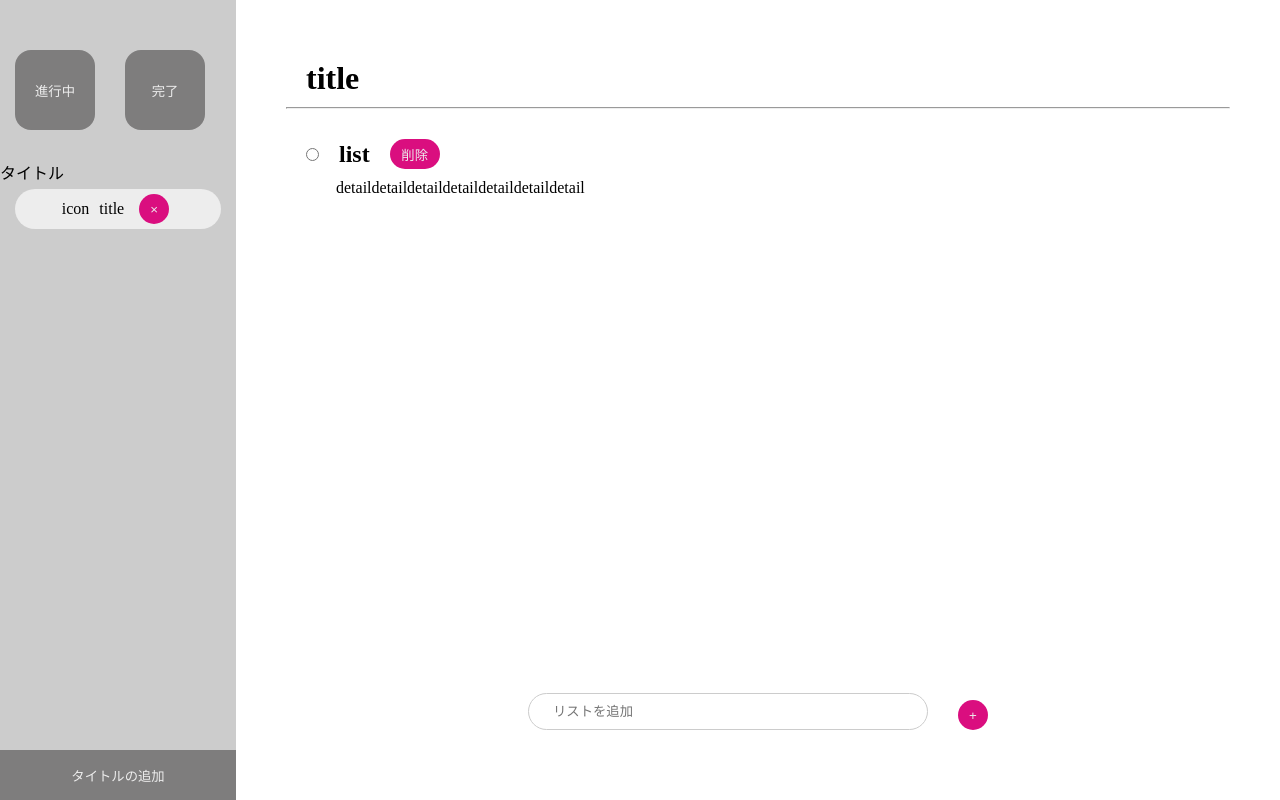
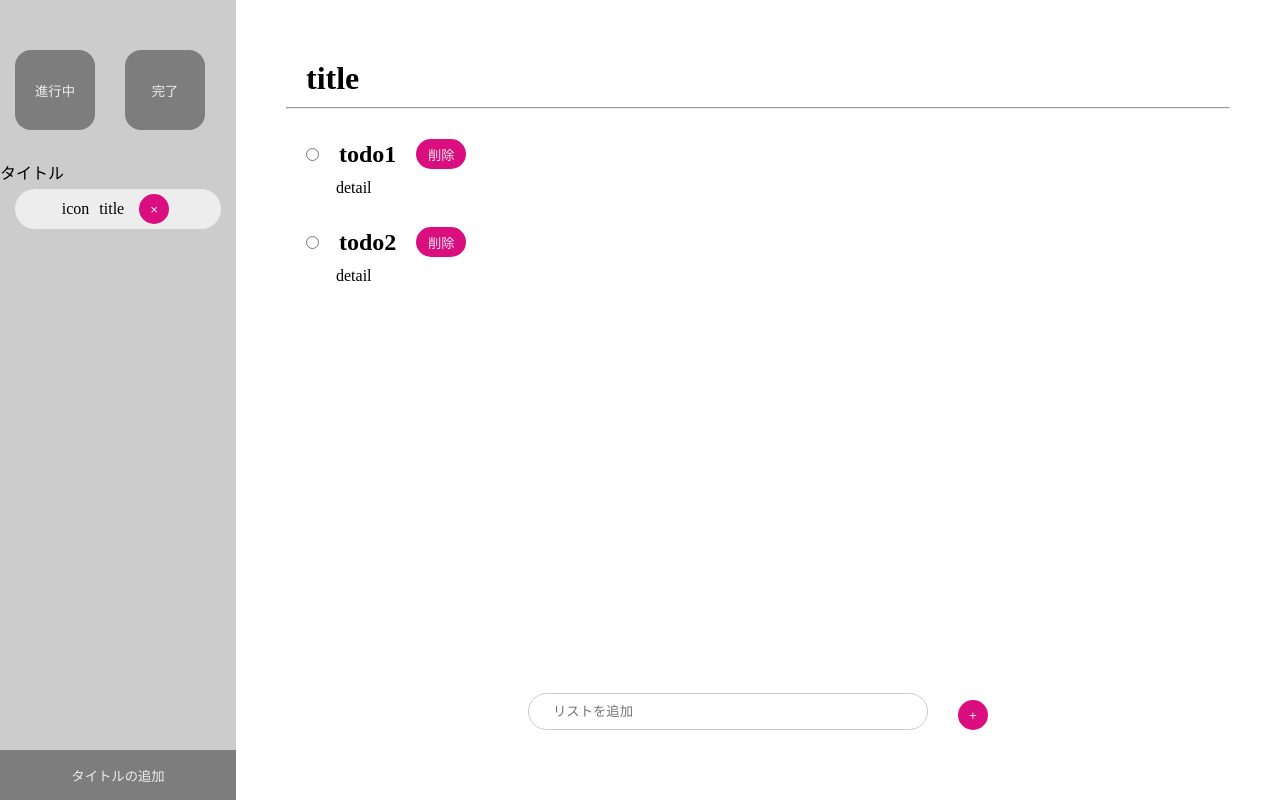
Before and after one commit to anAstrnt/first-todos-list, a React (Create React App) app: page / in a window 1280 px wide. Built offline with nearby package versions, Linux system fonts and the light colour scheme.

Commit message:
list入力欄の開発

```diff
--- a/src/App.jsx
+++ b/src/App.jsx
@@ -1,43 +1,41 @@
+import { useState } from "react";
+import { SideTable } from "./components/SideTable";
+import { MainTable } from "./components/MainTable";
 import "./style.css";
 
 export const App = () => {
+    const [inputText, setInputText] = useState("");
+    const [waitingTodo, setWaitingTodo] = useState(["todo1", "todo2"]);
+
+    const handleInputChange = (e) => {
+        setInputText(e.target.value);
+    };
+
+    const onClickAdd = () => {
+        if (inputText === "") {
+            return;
+        }
+        const newWaitingTodo = [...waitingTodo, inputText];
+        setWaitingTodo(newWaitingTodo);
+    };
+
+    const deleteButton = (index) => {
+        const newWaitingTodo = [...waitingTodo];
+        newWaitingTodo.splice(index, 1);
+
+        setWaitingTodo(newWaitingTodo);
+    };
+
     return (
         <div className="todoArea">
-            <div className="sideTable">
-                <button className="processButton">進行中</button>
-                <button className="completeButton">完了</button>
-                <p>タイトル</p>
-                <ul>
-                    <li>
-                        <div className="sideAreaTitle">
-                            <p>icon</p>
-                            <p>title</p>
-                            <button className="titleDeleteButton">×</button>
-                        </div>
-                    </li>
-                </ul>
-                <button className="addTitle">タイトルの追加</button>
-            </div>
-            <div className="mainTable">
-                <h1>title</h1>
-                <hr />
-                <ul>
-                    <li>
-                        <div className="todoList">
-                            <div className="changeStateButton">
-                                <input type="radio" />
-                                <h2>list</h2>
-                                <button className="listDeleteButton">削除</button>
-                            </div>
-                            <p>detaildetaildetaildetaildetaildetaildetail</p>
-                        </div>
-                    </li>
-                </ul>
-                <div className="addList">
-                    <input type="text" placeholder="リストを追加" />
-                    <button className="addListButton">+</button>
-                </div>
-            </div>
+            <SideTable />
+            <MainTable
+                inputText={inputText}
+                waitingTodo={waitingTodo}
+                handleInputChange={handleInputChange}
+                onClickAdd={onClickAdd}
+                deleteButton={deleteButton}
+            />
         </div>
     );
 };
--- /dev/null
+++ b/src/components/InputTable.jsx
@@ -0,0 +1,19 @@
+export const InputTable = ({ inputText, handleInputChange, onClickAdd }) => {
+    return (
+        <>
+            <div className="addList">
+                <input
+                    type="text"
+                    placeholder="リストを追加"
+                    value={inputText}
+                    onChange={(e) => {
+                        handleInputChange(e);
+                    }}
+                />
+                <button className="addListButton" onClick={onClickAdd}>
+                    +
+                </button>
+            </div>
+        </>
+    );
+};
--- /dev/null
+++ b/src/components/MainTable.jsx
@@ -0,0 +1,42 @@
+import { InputTable } from "./InputTable";
+
+export const MainTable = ({
+    inputText,
+    waitingTodo,
+    handleInputChange,
+    onClickAdd,
+    deleteButton,
+}) => {
+    return (
+        <>
+            <div className="mainTable">
+                <h1>title</h1>
+                <hr />
+                <ul>
+                    {waitingTodo.map((todo, index) => (
+                        <li key={index}>
+                            <div className="todoList">
+                                <div className="changeStateButton">
+                                    <input type="radio" />
+                                    <h2>{todo}</h2>
+                                    <button
+                                        className="listDeleteButton"
+                                        onClick={() => deleteButton(index)}
+                                    >
+                                        削除
+                                    </button>
+                                </div>
+                                <p>detail</p>
+                            </div>
+                        </li>
+                    ))}
+                </ul>
+                <InputTable
+                    inputText={inputText}
+                    handleInputChange={handleInputChange}
+                    onClickAdd={onClickAdd}
+                />
+            </div>
+        </>
+    );
+};
--- /dev/null
+++ b/src/components/SideTable.jsx
@@ -0,0 +1,23 @@
+export const SideTable = () => {
+    return (
+        <>
+            <div className="sideTable">
+                <button className="processButton">
+                    進行中
+                </button>
+                <button className="completeButton">完了</button>
+                <p>タイトル</p>
+                <ul>
+                    <li>
+                        <div className="sideAreaTitle">
+                            <p>icon</p>
+                            <p>title</p>
+                            <button className="titleDeleteButton">×</button>
+                        </div>
+                    </li>
+                </ul>
+                <button className="addTitle">タイトルの追加</button>
+            </div>
+        </>
+    );
+};
```
